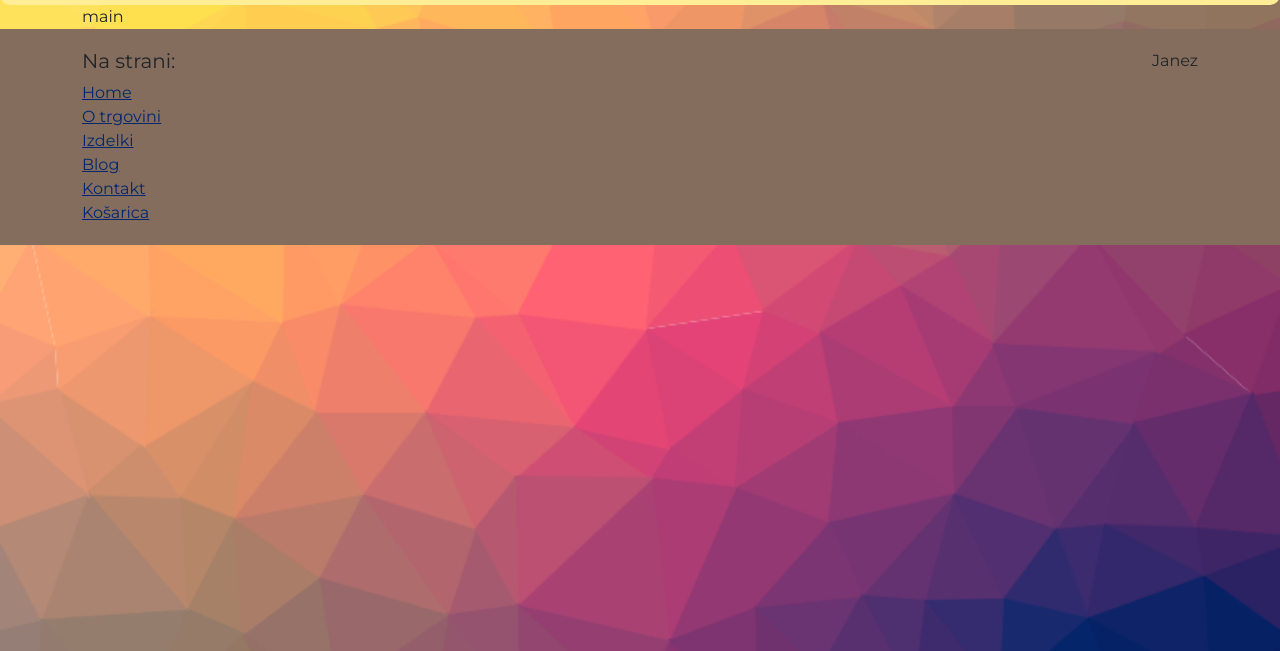
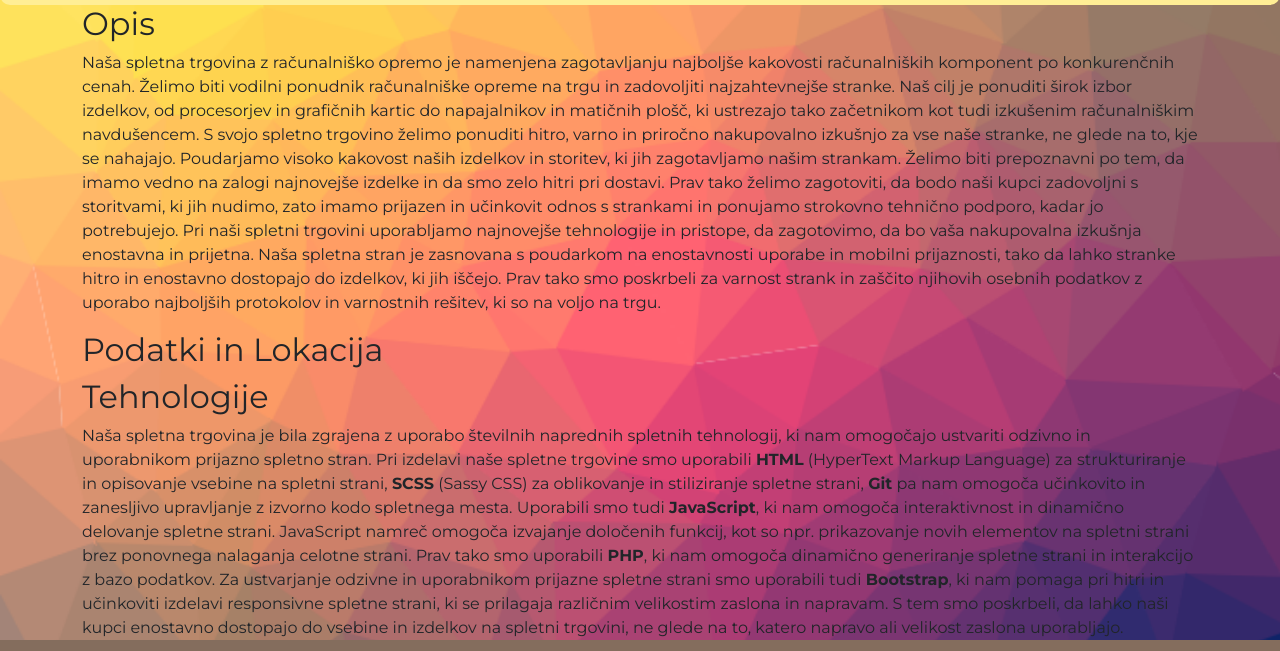
Before and after one commit to janezb10/seminarska-spletno-programiranje1, a website: page src/oTrgovini.html in a window 1280 px wide. Shown: the part 149-800 px from the top of the page. Drawn offline with Linux system fonts and the light colour scheme.

Commit message:
oTrgovini 0.1

```diff
--- a/src/oTrgovini.html
+++ b/src/oTrgovini.html
@@ -50,7 +50,26 @@
   </header>
     <div class="container">
         <main>
-          main
+          <div class="opis">
+            <h2>Opis</h2>
+            <p>Naša spletna trgovina z računalniško opremo je namenjena zagotavljanju najboljše kakovosti računalniških komponent po konkurenčnih cenah. Želimo biti vodilni ponudnik računalniške opreme na trgu in zadovoljiti najzahtevnejše stranke. Naš cilj je ponuditi širok izbor izdelkov, od procesorjev in grafičnih kartic do napajalnikov in matičnih plošč, ki ustrezajo tako začetnikom kot tudi izkušenim računalniškim navdušencem. S svojo spletno trgovino želimo ponuditi hitro, varno in priročno nakupovalno izkušnjo za vse naše stranke, ne glede na to, kje se nahajajo.
+
+              Poudarjamo visoko kakovost naših izdelkov in storitev, ki jih zagotavljamo našim strankam. Želimo biti prepoznavni po tem, da imamo vedno na zalogi najnovejše izdelke in da smo zelo hitri pri dostavi. Prav tako želimo zagotoviti, da bodo naši kupci zadovoljni s storitvami, ki jih nudimo, zato imamo prijazen in učinkovit odnos s strankami in ponujamo strokovno tehnično podporo, kadar jo potrebujejo.
+
+              Pri naši spletni trgovini uporabljamo najnovejše tehnologije in pristope, da zagotovimo, da bo vaša nakupovalna izkušnja enostavna in prijetna. Naša spletna stran je zasnovana s poudarkom na enostavnosti uporabe in mobilni prijaznosti, tako da lahko stranke hitro in enostavno dostopajo do izdelkov, ki jih iščejo. Prav tako smo poskrbeli za varnost strank in zaščito njihovih osebnih podatkov z uporabo najboljših protokolov in varnostnih rešitev, ki so na voljo na trgu.
+            </p>
+          </div>
+          <div class="podatkiInLokacija">
+            <h2>Podatki in Lokacija</h2>
+          </div>
+          <div class="tehnologije">
+            <h2>Tehnologije</h2>
+            Naša spletna trgovina je bila zgrajena z uporabo številnih naprednih spletnih tehnologij, ki nam omogočajo ustvariti odzivno in uporabnikom prijazno spletno stran. Pri izdelavi naše spletne trgovine smo uporabili <b>HTML</b> (HyperText Markup Language) za strukturiranje in opisovanje vsebine na spletni strani, <b>SCSS</b> (Sassy CSS) za oblikovanje in stiliziranje spletne strani, <b>Git</b> pa nam omogoča učinkovito in zanesljivo upravljanje z izvorno kodo spletnega mesta.
+
+            Uporabili smo tudi <b>JavaScript</b>, ki nam omogoča interaktivnost in dinamično delovanje spletne strani. JavaScript namreč omogoča izvajanje določenih funkcij, kot so npr. prikazovanje novih elementov na spletni strani brez ponovnega nalaganja celotne strani. Prav tako smo uporabili <b>PHP</b>, ki nam omogoča dinamično generiranje spletne strani in interakcijo z bazo podatkov.
+
+            Za ustvarjanje odzivne in uporabnikom prijazne spletne strani smo uporabili tudi <b>Bootstrap</b>, ki nam pomaga pri hitri in učinkoviti izdelavi responsivne spletne strani, ki se prilagaja različnim velikostim zaslona in napravam. S tem smo poskrbeli, da lahko naši kupci enostavno dostopajo do vsebine in izdelkov na spletni trgovini, ne glede na to, katero napravo ali velikost zaslona uporabljajo.
+          </div>
         </main>
       </div>
       <footer class="">
```
